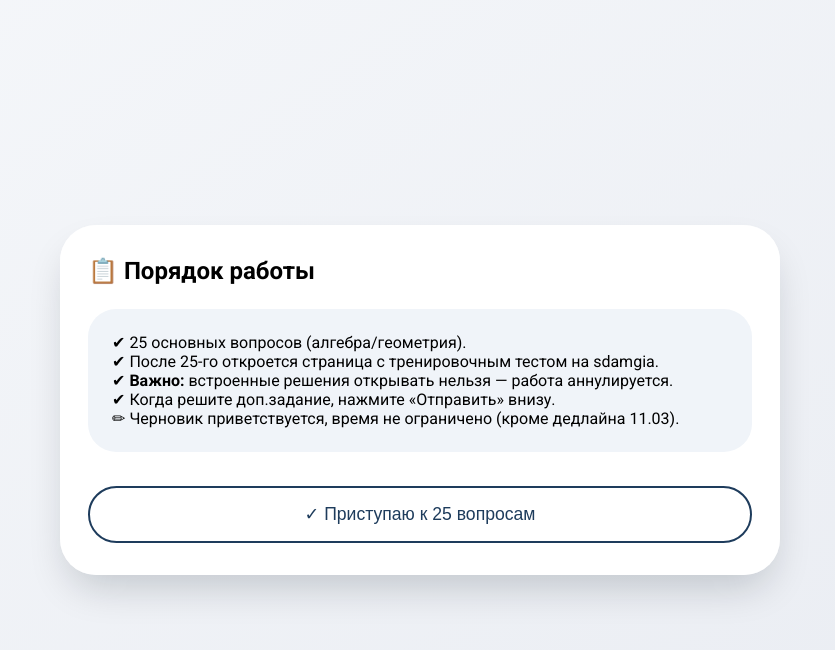
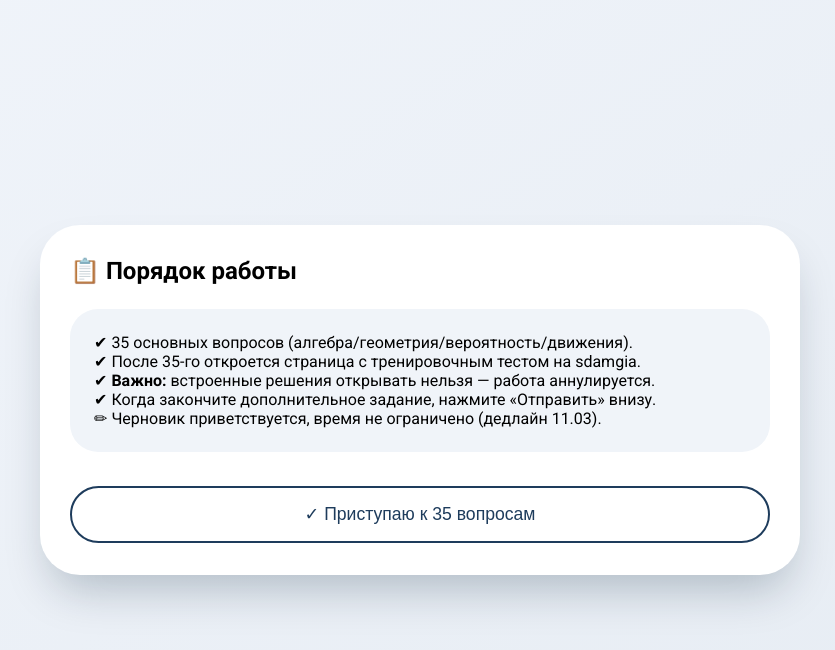
Before and after one commit to plehovlev2011-glitch/testing28maoy, a plain HTML site: page index.html in a window 1280 px wide. Both pictures are taken after a click on the button "→ Начать выполнение". Shown: the whole page, without its empty margins (220-1055 px from the left). Drawn offline with nearby package versions, Linux system fonts and the light colour scheme.

Commit message:
Update index.html

```diff
--- a/index.html
+++ b/index.html
@@ -3,7 +3,7 @@
 <head>
     <meta charset="UTF-8">
     <meta name="viewport" content="width=device-width, initial-scale=1.0">
-    <title>Алгебра/Геометрия 8 | Домашняя работа</title>
+    <title>Алгебра/Геометрия 8 | Домашняя работа (расширенная)</title>
 
     <!-- Google Fonts & Icons -->
     <link href="https://fonts.googleapis.com/css2?family=Roboto:wght@300;400;500;700&display=swap" rel="stylesheet">
@@ -22,7 +22,7 @@
 
         body {
             font-family: 'Roboto', sans-serif;
-            background: linear-gradient(145deg, #f5f7fa 0%, #e9ecf2 100%);
+            background: linear-gradient(145deg, #f0f4fa 0%, #e6ecf3 100%);
             min-height: 100vh;
             display: flex;
             justify-content: center;
@@ -33,10 +33,10 @@
         .card {
             background: #ffffff;
             width: 100%;
-            max-width: 720px;
-            padding: 32px 28px;
-            border-radius: 36px;
-            box-shadow: 0 20px 40px -10px rgba(0, 20, 30, 0.2), inset 0 0 0 1px rgba(255,255,255,0.6);
+            max-width: 760px;
+            padding: 32px 30px;
+            border-radius: 40px;
+            box-shadow: 0 25px 45px -12px rgba(0, 30, 50, 0.25);
             transition: opacity 0.3s ease;
         }
 
@@ -47,8 +47,7 @@
         h1 {
             font-size: 2rem;
             font-weight: 500;
-            letter-spacing: -0.02em;
-            background: linear-gradient(135deg, #1e3c5c, #2b5876);
+            background: linear-gradient(135deg, #164863, #2d5f7e);
             -webkit-background-clip: text;
             -webkit-text-fill-color: transparent;
             margin-bottom: 8px;
@@ -75,10 +74,10 @@
             font-size: 1.1rem;
             width: 100%;
             cursor: pointer;
-            box-shadow: 0 8px 16px -5px #1e3c5c80;
+            box-shadow: 0 8px 18px -5px #1e3c5c;
             transition: 0.15s;
         }
-        .btn:hover { background: #143549; transform: scale(1.02); }
+        .btn:hover { background: #143549; transform: scale(1.01); }
         .btn:active { transform: scale(0.98); }
 
         .btn-outline {
@@ -103,7 +102,7 @@
             text-align: left;
             background: white;
             border: 1.5px solid #cdd9e6;
-            border-radius: 24px;
+            border-radius: 28px;
             font-size: 1.05rem;
             cursor: pointer;
             transition: 0.1s;
@@ -119,15 +118,16 @@
         }
 
         .iframe-container {
-            border-radius: 28px;
+            border-radius: 32px;
             overflow: hidden;
             box-shadow: 0 10px 20px rgba(0,0,0,0.1);
             margin: 20px 0;
+            border: 2px solid #cfddee;
         }
 
         iframe {
             width: 100%;
-            height: 380px;
+            height: 400px;
             border: none;
             background: white;
         }
@@ -149,6 +149,17 @@
             color: #4f6f8f;
             font-size: 0.9rem;
         }
+
+        .recall {
+            background: #d7e7ff;
+            border-radius: 16px;
+            padding: 6px 14px;
+            font-size: 0.85rem;
+            display: inline-block;
+            margin-bottom: 6px;
+            color: #004e8c;
+            font-weight: 500;
+        }
     </style>
 </head>
 <body>
@@ -159,8 +170,8 @@
         <span class="chip"><i class="material-icons" style="font-size: 18px;">person</i> Плехов Лев, 8Е</span>
         <span class="chip" style="margin-left: 10px;"><i class="material-icons">event</i> до 11 марта</span>
     </div>
-    <h1>📐 Алгебра + геометрия</h1>
-    <p style="color: #2e4059; margin: 10px 0 24px;">Дискриминант, синусы, косинусы — 25 заданий + тренировка</p>
+    <h1>📘 Алгебра + геометрия + теория вероятностей</h1>
+    <p style="color: #2e4059; margin: 10px 0 24px;">Дискриминант, движения, факториалы, sin/cos — 35 заданий + тренировка</p>
     <button class="btn" onclick="toInstruction()">→ Начать выполнение</button>
     <div class="footer-note">МАОУ ЛИнТех28 • домашняя работа</div>
 </div>
@@ -169,23 +180,26 @@
 <div class="card hidden" id="scr-inst">
     <h2>📋 Порядок работы</h2>
     <div class="instruction-box">
-        <p>✔ 25 основных вопросов (алгебра/геометрия).</p>
-        <p>✔ После 25-го откроется страница с тренировочным тестом на sdamgia.</p>
+        <p>✔ 35 основных вопросов (алгебра/геометрия/вероятность/движения).</p>
+        <p>✔ После 35-го откроется страница с тренировочным тестом на sdamgia.</p>
         <p>✔ <strong>Важно:</strong> встроенные решения открывать нельзя — работа аннулируется.</p>
-        <p>✔ Когда решите доп.задание, нажмите «Отправить» внизу.</p>
-        <p>✏ Черновик приветствуется, время не ограничено (кроме дедлайна 11.03).</p>
+        <p>✔ Когда закончите дополнительное задание, нажмите «Отправить» внизу.</p>
+        <p>✏ Черновик приветствуется, время не ограничено (дедлайн 11.03).</p>
     </div>
-    <button class="btn btn-outline" onclick="startTest()" style="margin-top: 10px;">✓ Приступаю к 25 вопросам</button>
+    <button class="btn btn-outline" onclick="startTest()" style="margin-top: 10px;">✓ Приступаю к 35 вопросам</button>
 </div>
 
-<!-- ТЕСТ (25 вопросов) -->
+<!-- ТЕСТ (35 вопросов) -->
 <div class="card hidden" id="scr-test">
     <div style="display: flex; justify-content: space-between; align-items: center; margin-bottom: 16px;">
         <div id="timer-box">--:--</div>
         <div style="background: #d4e1f0; padding: 8px 16px; border-radius: 30px;">
-            <span id="progress-text">1 / 25</span>
+            <span id="progress-text">1 / 35</span>
         </div>
     </div>
+
+    <!-- Контейнер для пометки "Вспомни:" если надо -->
+    <div id="recall-box" class="recall hidden"></div>
 
     <!-- Вопрос -->
     <div id="q-text" style="font-size: 1.3rem; font-weight: 500; margin-bottom: 16px; min-height: 70px;"></div>
@@ -196,12 +210,12 @@
     <!-- Мгновенная обратная связь -->
     <div id="fb" style="height: 32px; margin-top: 8px; font-weight: 500;"></div>
 
-    <button class="btn-outline" style="border:none; background:transparent; color:#777; margin-top: 16px;" onclick="alert('Учитель получит уведомление (тестовый режим).')">⚠️ Сообщить о неточности</button>
+    <button class="btn-outline" style="border:none; background:transparent; color:#777; margin-top: 16px;" onclick="alert('Учитель получит уведомление.')">⚠️ Сообщить о неточности</button>
 </div>
 
-<!-- ЭКРАН 26 ЗАДАНИЯ (IFRAME + ОТПРАВКА) -->
+<!-- ЭКРАН 36 ЗАДАНИЯ (IFRAME + ОТПРАВКА) -->
 <div class="card hidden" id="scr-iframe">
-    <h2 style="display: flex; gap: 10px;">🔗 Задание 26 · дополнительное</h2>
+    <h2 style="display: flex; gap: 10px;">🔗 Дополнительное задание (ВПР-тренажёр)</h2>
     <div class="warning-box">
         <i class="material-icons" style="color:#b65f00;">warning</i>
         <span><strong>Открывать решения запрещено.</strong> При открытии работа аннулируется. Когда закончите, нажмите «Отправить».</span>
@@ -219,48 +233,65 @@
 <div class="card hidden" id="scr-end">
     <i class="material-icons" style="font-size: 64px; color: #2e7d32;">check_circle</i>
     <h2>Работа отправлена</h2>
-    <p id="final-res" style="font-size: 1.2rem; margin: 16px 0;">Молодец! Результаты сохранены.</p>
+    <p id="final-res" style="font-size: 1.2rem; margin: 16px 0;">Отлично! Результаты сохранены.</p>
     <button class="btn" onclick="location.reload()">На главную</button>
 </div>
 
 <script>
-    // 25 вопросов (алгебра: дискриминант, квадратные ур-я; геометрия: sin/cos)
+    // 35 вопросов: дискриминант, теоретич. рамки, вероятность, факториалы, движение, синусы/косинусы
     const questions = [
-        // Дискриминант / корни
-        { q: "Найдите дискриминант уравнения $$x^2 - 7x + 10 = 0$$.", a: ["9", "49", "7", "14"], c: 0 },
-        { q: "Сколько корней имеет уравнение $$3x^2 - 4x + 2 = 0$$?", a: ["0", "1", "2", "бесконечно много"], c: 0 },
-        { q: "Чему равна сумма корней $$x^2 + 5x - 6 = 0$$ ?", a: ["-5", "5", "-6", "6"], c: 0 },
-        { q: "Произведение корней уравнения $$x^2 - 3x - 18 = 0$$ равно:", a: ["-18", "18", "3", "-3"], c: 0 },
-        { q: "Решите уравнение $$x^2 - 9x = 0$$. Укажите больший корень.", a: ["9", "0", "-9", "3"], c: 0 },
-        { q: "Дискриминант $$x^2 + 6x + 9 = 0$$ равен:", a: ["0", "36", "9", "18"], c: 0 },
-        { q: "Найдите корни $$2x^2 - 8 = 0$$.", a: ["2; -2", "4; -4", "0; 2", "8; -8"], c: 0 },
-        { q: "Для уравнения $$x^2 - 5x + 4 = 0$$ сумма корней равна 5. Найдите произведение корней.", a: ["4", "5", "-4", "1"], c: 0 },
-        { q: "$$x^2 + 2x - 15 = 0$$. Чему равны корни?", a: ["3; -5", "-3; 5", "5; -3", "15; -1"], c: 0 },
-        { q: "Дискриминант $$x^2 - x - 12 = 0$$ равен:", a: ["49", "25", "1", "13"], c: 0 },
-        { q: "При каком значении k уравнение $$x^2 + kx + 9 = 0$$ имеет один корень? (подсказка: D=0)", a: ["±6", "6", "-6", "3"], c: 0 },
-        { q: "Найдите отрицательный корень $$x^2 - 2x - 3 = 0$$.", a: ["-1", "-3", "1", "3"], c: 0 },
-        { q: "Уравнение $$4x^2 + 4x + 1 = 0$$ имеет корень:", a: ["-0.5", "0.5", "-1", "1"], c: 0 },
-        { q: "Если дискриминант равен 81, то $$\\sqrt{D}$$ равен:", a: ["9", "81", "18", "3"], c: 0 },
-        { q: "Чему равен дискриминант $$x^2 + 10x + 25 = 0$$?", a: ["0", "100", "25", "10"], c: 0 },
-        // Синусы/косинусы (геометрия 8)
-        { q: "В прямоугольном треугольнике $$\\sin$$ острого угла — это отношение:", a: ["противолежащего катета к гипотенузе", "прилежащего катета к гипотенузе", "противолежащего к прилежащему", "гипотенузы к катету"], c: 0 },
-        { q: "Чему равен $$\\cos 60^\\circ$$?", a: ["0.5", "$$\\frac{\\sqrt{3}}{2}$$", "$$\\frac{\\sqrt{2}}{2}$$", "1"], c: 0 },
-        { q: "$$\\sin 30^\\circ$$ равен:", a: ["0.5", "$$\\frac{\\sqrt{3}}{2}$$", "$$\\frac{\\sqrt{2}}{2}$$", "1"], c: 0 },
-        { q: "Найдите $$\\cos 45^\\circ$$.", a: ["$$\\frac{\\sqrt{2}}{2}$$", "0.5", "1", "$$\\frac{\\sqrt{3}}{2}$$"], c: 0 },
-        { q: "Основное тригонометрическое тождество: $$\\sin^2 \\alpha + \\cos^2 \\alpha =$$", a: ["1", "0", "$$\\tan \\alpha$$", "гипотенуза"], c: 0 },
-        { q: "В треугольнике ABC угол C = 90°, AB=10, BC=6. Найдите $$\\sin A$$.", a: ["0.6", "0.8", "0.75", "0.5"], c: 0 },
-        { q: "Чему равен $$\\tan 45^\\circ$$? (подсказка: $$\\tan = \\sin/\\cos$$)", a: ["1", "0", "0.5", "$$\\sqrt{2}$$"], c: 0 },
-        { q: "Косинус какого угла равен 0?", a: ["90°", "0°", "45°", "60°"], c: 0 },
-        { q: "В прямоугольном треугольнике катеты 5 и 12. Гипотенуза равна:", a: ["13", "17", "7", "60"], c: 0 },
-        { q: "$$\\sin 60^\\circ =$$", a: ["$$\\frac{\\sqrt{3}}{2}$$", "0.5", "$$\\frac{\\sqrt{2}}{2}$$", "1"], c: 0 },
+        // 1-5: Дискриминант и корни
+        { q: "Найдите дискриминант уравнения $$x^2 - 8x + 15 = 0$$.", a: ["4", "64", "2", "8"], c: 0, recall: false },
+        { q: "Сколько корней имеет уравнение $$2x^2 - 3x + 4 = 0$$?", a: ["0", "1", "2", "бесконечно"], c: 0, recall: false },
+        { q: "Чему равна сумма корней $$x^2 + 7x + 12 = 0$$?", a: ["-7", "7", "12", "-12"], c: 0, recall: false },
+        { q: "Произведение корней $$x^2 - 5x - 24 = 0$$ равно:", a: ["-24", "24", "5", "-5"], c: 0, recall: false },
+        { q: "Найдите больший корень $$x^2 - 16 = 0$$.", a: ["4", "-4", "16", "0"], c: 0, recall: false },
+
+        // 6-9: Факториалы (начальные)
+        { q: "<span class='recall'>Вспомни:</span> Вычислите $$5!$$ (факториал 5).", a: ["120", "60", "25", "15"], c: 0, recall: true },
+        { q: "<span class='recall'>Вспомни:</span> Чему равно $$4!$$ ?", a: ["24", "16", "10", "12"], c: 0, recall: true },
+        { q: "<span class='recall'>Вспомни:</span> $$6! = $$", a: ["720", "600", "120", "360"], c: 0, recall: true },
+        { q: "<span class='recall'>Вспомни:</span> Найдите $$3! + 2!$$", a: ["8", "5", "6", "10"], c: 0, recall: true },
+
+        // 10-15: Теория вероятностей (монеты, кубики)
+        { q: "<span class='recall'>Вспомни:</span> Монету бросают один раз. Какова вероятность выпадения орла?", a: ["0.5", "0.25", "1", "0"], c: 0, recall: true },
+        { q: "<span class='recall'>Вспомни:</span> Игральный кубик бросают один раз. Найдите вероятность выпадения числа 3.", a: ["1/6", "1/3", "1/2", "1/4"], c: 0, recall: true },
+        { q: "<span class='recall'>Вспомни:</span> Какова вероятность выпадения чётного числа на обычном кубике?", a: ["0.5", "1/3", "2/3", "1/4"], c: 0, recall: true },
+        { q: "<span class='recall'>Вспомни:</span> Монету бросили два раза. Какова вероятность, что оба раза выпадет решка?", a: ["0.25", "0.5", "0.125", "0.75"], c: 0, recall: true },
+        { q: "<span class='recall'>Вспомни:</span> В коробке 5 красных и 5 синих шаров. Наугад берут один. Вероятность красного?", a: ["0.5", "0.4", "0.6", "1/5"], c: 0, recall: true },
+        { q: "<span class='recall'>Вспомни:</span> Бросают два кубика. Сколько всего исходов?", a: ["36", "12", "6", "18"], c: 0, recall: true },
+
+        // 16-21: Задачи на движение (с рамкой "Вспомни:")
+        { q: "<span class='recall'>Вспомни:</span> Пешеход идёт со скоростью 5 км/ч. Какое расстояние он пройдёт за 2 часа?", a: ["10 км", "5 км", "2.5 км", "15 км"], c: 0, recall: true },
+        { q: "<span class='recall'>Вспомни:</span> Велосипедист проехал 24 км за 2 часа. Скорость равна:", a: ["12 км/ч", "8 км/ч", "24 км/ч", "48 км/ч"], c: 0, recall: true },
+        { q: "<span class='recall'>Вспомни:</span> Автомобиль едет со скоростью 72 км/ч. Сколько метров он проедет за 1 секунду?", a: ["20 м", "72 м", "36 м", "18 м"], c: 0, recall: true },
+        { q: "<span class='recall'>Вспомни:</span> Два поезда вышли навстречу друг другу из городов A и B. Скорость первого 60 км/ч, второго 80 км/ч. Через 2 часа они встретились. Каково расстояние между городами?", a: ["280 км", "140 км", "200 км", "240 км"], c: 0, recall: true },
+        { q: "<span class='recall'>Вспомни:</span> Лодка плывёт по течению 4 часа со скоростью 12 км/ч. Какое расстояние она проплывёт?", a: ["48 км", "36 км", "24 км", "60 км"], c: 0, recall: true },
+        { q: "<span class='recall'>Вспомни:</span> Турист прошёл 6 км за 2 часа, затем 9 км за 3 часа. Средняя скорость на всём пути:", a: ["3 км/ч", "5 км/ч", "4 км/ч", "2.5 км/ч"], c: 0, recall: true },
+
+        // 22-29: Геометрия (синусы, косинусы, задачи)
+        { q: "В прямоугольном треугольнике $$\\cos \\alpha$$ — это отношение:", a: ["прилежащего катета к гипотенузе", "противолежащего к гипотенузе", "противолежащего к прилежащему", "гипотенузы к прилежащему"], c: 0, recall: false },
+        { q: "Чему равен $$\\sin 60^\\circ$$ ?", a: ["$$\\frac{\\sqrt{3}}{2}$$", "0.5", "$$\\frac{\\sqrt{2}}{2}$$", "1"], c: 0, recall: false },
+        { q: "$$\\cos 30^\\circ =$$", a: ["$$\\frac{\\sqrt{3}}{2}$$", "0.5", "$$\\frac{\\sqrt{2}}{2}$$", "1"], c: 0, recall: false },
+        { q: "Найдите $$\\tan 60^\\circ$$ (подсказка: $$\\tan = \\sin/\\cos$$).", a: ["$$\\sqrt{3}$$", "1/√3", "1", "0.5"], c: 0, recall: false },
+        { q: "Гипотенуза прямоугольного треугольника 10 см, один из катетов 6 см. Найдите $$\\sin$$ противолежащего угла к этому катету.", a: ["0.6", "0.8", "0.75", "0.5"], c: 0, recall: false },
+        { q: "В треугольнике ABC угол C=90°, BC=7, AB=25. Найдите $$\\cos B$$.", a: ["7/25", "24/25", "7/24", "25/7"], c: 0, recall: false },
+        { q: "Угол при вершине равнобедренного треугольника 120°, боковая сторона 14. Найдите высоту к основанию.", a: ["7", "14", "7√3", "14√3"], c: 0, recall: false },
+        { q: "Вспомните: синус 45° равен:", a: ["$$\\sqrt{2}/2$$", "0.5", "1", "$$\\sqrt{3}/2$$"], c: 0, recall: true },
+
+        // 30-35: Смешанные (дискриминант + вероятность + факториал + движение)
+        { q: "Найдите дискриминант $$x^2 - 12x + 36 = 0$$.", a: ["0", "144", "12", "-12"], c: 0, recall: false },
+        { q: "<span class='recall'>Вспомни:</span> Сколько способов выбрать 2 дежурных из 5 человек? (порядок не важен)", a: ["10", "20", "5", "15"], c: 0, recall: true },
+        { q: "<span class='recall'>Вспомни:</span> Бросают две монеты. Какова вероятность, что выпадет ровно один орёл?", a: ["0.5", "0.25", "0.75", "0.6"], c: 0, recall: true },
+        { q: "<span class='recall'>Вспомни:</span> Автомобиль едет 3 часа со скоростью 90 км/ч. Сколько километров?", a: ["270", "180", "300", "210"], c: 0, recall: true },
+        { q: "Чему равно произведение корней $$x^2 - 3x - 10 = 0$$?", a: ["-10", "10", "3", "-3"], c: 0, recall: false },
+        { q: "<span class='recall'>Вспомни:</span> $$(5!)/(3!)$$ равно:", a: ["20", "10", "30", "15"], c: 0, recall: true },
     ];
 
     let currentQuestionIndex = 0;
     let correctAnswersCount = 0;
-    let answerLock = false;          // запрет двойного нажатия
-    let testTimerInterval = null;
+    let answerLock = false;
 
-    // элементы
     function showScreen(id) {
         document.querySelectorAll('.card').forEach(c => c.classList.add('hidden'));
         document.getElementById(id).classList.remove('hidden');
@@ -275,22 +306,24 @@
         currentQuestionIndex = 0;
         correctAnswersCount = 0;
         answerLock = false;
-        // уберём таймер — домашняя работа без ограничения (просто показываем --:--)
-        if (testTimerInterval) clearInterval(testTimerInterval);
         document.getElementById('timer-box').innerText = '--:--';
         renderQuestion();
     }
 
     function renderQuestion() {
         if (currentQuestionIndex >= questions.length) {
-            // После 25 вопросов переходим на iframe-экран (26 задание)
+            // После 35 вопросов переходим на iframe-экран (36 задание)
             showScreen('scr-iframe');
             return;
         }
 
         const q = questions[currentQuestionIndex];
         document.getElementById('progress-text').innerText = `${currentQuestionIndex+1} / ${questions.length}`;
+
+        // Показываем/скрываем recall-box, но у нас уже внутри q может быть span, просто вставим q.q
+        // Если хотим вынести "Вспомни:" отдельно — можно, но оставим как есть (в тексте вопроса уже есть span)
         document.getElementById('q-text').innerHTML = q.q;
+
         document.getElementById('fb').innerText = '';
 
         const optionsDiv = document.getElementById('options-box');
@@ -304,7 +337,6 @@
             optionsDiv.appendChild(btn);
         });
 
-        // перерендерить формулы MathJax
         if (window.MathJax) {
             MathJax.typesetPromise();
         }
@@ -323,42 +355,26 @@
             feedback.innerText = '✅ Верно!';
             feedback.style.color = '#1e7a44';
         } else {
-            feedback.innerText = '❌ Не совсем, попробуй в следующий раз.';
+            feedback.innerText = '❌ Попробуй ещё раз в следующий раз.';
             feedback.style.color = '#b3261e';
         }
 
-        // деактивируем все кнопки
         document.querySelectorAll('.option-btn').forEach(b => b.disabled = true);
 
         setTimeout(() => {
-            // переход к следующему вопросу
             currentQuestionIndex++;
             answerLock = false;
             renderQuestion();
         }, 1000);
     }
 
-    // Функция финальной отправки (кнопка на iframe-экране)
     function finalSubmit() {
-        // Здесь можно сохранить результат (если нужно)
         showScreen('scr-end');
         document.getElementById('final-res').innerHTML = `Лев, ты ответил правильно на ${correctAnswersCount} из ${questions.length} основных вопросов.<br>Дополнительное задание отмечено как выполненное.`;
     }
 
-    // Если пользователь случайно хочет перейти к iframe не закончив тест — не дадим, но у нас логика через startTest.
-
-    // Для красоты добавим простую имитацию «отправки» по кнопке в конце.
-
-    // Активируем MathJax для любых динамических вставок
-    document.addEventListener("DOMContentLoaded", function() {
-        if (window.MathJax) {
-            MathJax.typesetPromise();
-        }
-    });
-
-    // также можно добавить перехват кнопки назад
     window.onload = function() {
-        // начальный экран уже виден
+        // начальный экран уже показан
     };
 </script>
 </body>
```
